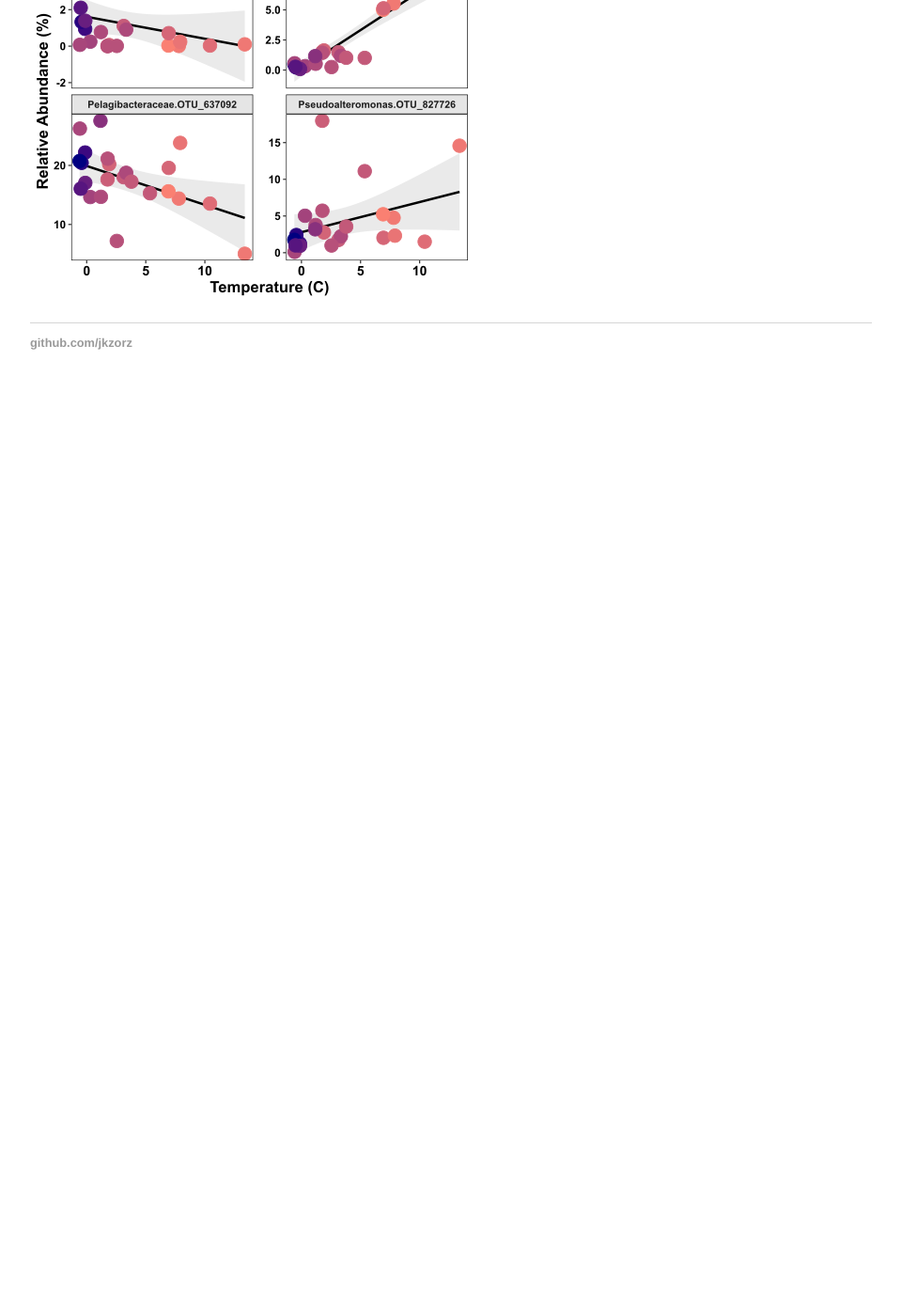
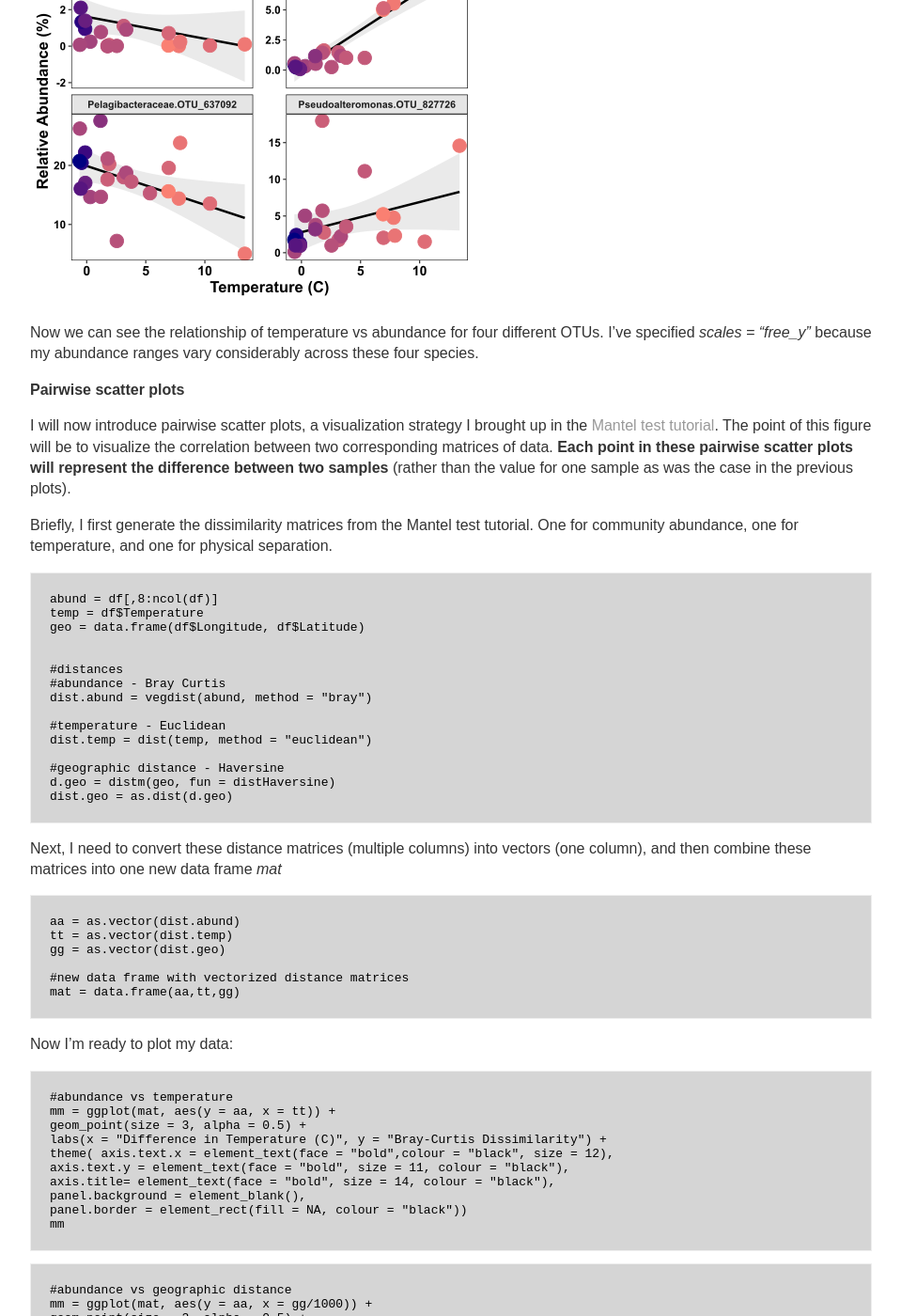
Before and after one commit to jkzorz/jkzorz.github.io, a Jekyll site: the page built from _posts/2019-07-08-scatter-plots.md, in a window 1280 px wide and 1400 px high, scrolled down 4868 px. Shown: the whole window at 94% size, without its empty margins (160-1119 px from the left). Built offline with Jekyll 4.4.1, drawn with Linux system fonts in a browser that asks for light colours; before the commit the page ends 5300 px from its top, so only the background shows below that; some of the changed text lies outside the part shown.

Commit message:
Update 2019-07-08-scatter-plots.md

````diff
--- a/_posts/2019-07-08-scatter-plots.md
+++ b/_posts/2019-07-08-scatter-plots.md
@@ -171,3 +171,86 @@ scale_colour_continuous(high = "navy", low = "salmon")
 ```
 
 ![useful image]({{ site.url }}/assets/Scatter_facet.png)
+
+Now we can see the relationship of temperature vs abundance for four different OTUs. I've specified *scales = "free_y"* because my abundance ranges vary considerably across these four species.
+
+
+**Pairwise scatter plots**
+
+I will now introduce pairwise scatter plots, a visualization strategy I brought up in the [Mantel test tutorial](https://jkzorz.github.io/2019/07/08/mantel-test.html). The point of this figure will be to visualize the correlation between two corresponding matrices of data. **Each point in these pairwise scatter plots will represent the difference between two samples** (rather than the value for one sample as was the case in the previous plots).
+
+Briefly, I first generate the dissimilarity matrices from the Mantel test tutorial. One for community abundance, one for temperature, and one for physical separation.
+
+```
+abund = df[,8:ncol(df)]
+temp = df$Temperature
+geo = data.frame(df$Longitude, df$Latitude)
+
+
+#distances
+#abundance - Bray Curtis
+dist.abund = vegdist(abund, method = "bray")
+
+#temperature - Euclidean
+dist.temp = dist(temp, method = "euclidean")
+
+#geographic distance - Haversine
+d.geo = distm(geo, fun = distHaversine)
+dist.geo = as.dist(d.geo)
+```
+
+Next, I need to convert these distance matrices (multiple columns) into vectors (one column), and then combine these matrices into one new data frame *mat*
+
+```
+aa = as.vector(dist.abund)
+tt = as.vector(dist.temp)
+gg = as.vector(dist.geo)
+
+#new data frame with vectorized distance matrices
+mat = data.frame(aa,tt,gg)
+```
+
+Now I'm ready to plot my data:
+
+```
+#abundance vs temperature
+mm = ggplot(mat, aes(y = aa, x = tt)) +
+geom_point(size = 3, alpha = 0.5) +
+labs(x = "Difference in Temperature (C)", y = "Bray-Curtis Dissimilarity") +
+theme( axis.text.x = element_text(face = "bold",colour = "black", size = 12),
+axis.text.y = element_text(face = "bold", size = 11, colour = "black"),
+axis.title= element_text(face = "bold", size = 14, colour = "black"),
+panel.background = element_blank(),
+panel.border = element_rect(fill = NA, colour = "black"))
+mm
+```
+
+```
+#abundance vs geographic distance
+mm = ggplot(mat, aes(y = aa, x = gg/1000)) +
+geom_point(size = 3, alpha = 0.5) +
+labs(x = "Physical separation (km)", y = "Bray-Curtis Dissimilarity") +
+theme( axis.text.x = element_text(face = "bold",colour = "black", size = 12),
+axis.text.y = element_text(face = "bold", size = 11, colour = "black"),
+axis.title= element_text(face = "bold", size = 14, colour = "black"),
+panel.background = element_blank(),
+panel.border = element_rect(fill = NA, colour = "black"))
+mm
+```
+
+
+```
+mm = ggplot(mat, aes(y = aa, x = tt)) +
+    geom_point(size = 4, alpha = 0.75, colour = "black",shape = 21, aes(fill = gg/1000)) +
+    geom_smooth(method = "lm", colour = "black", alpha = 0.2) +
+    labs(x = "Difference in Temperature (C)", y = "Bray-Curtis Dissimilarity", fill = "Physical Separation (km)") +
+    theme( axis.text.x = element_text(face = "bold",colour = "black", size = 12),
+           axis.text.y = element_text(face = "bold", size = 11, colour = "black"),
+           axis.title= element_text(face = "bold", size = 14, colour = "black"),
+           panel.background = element_blank(),
+           panel.border = element_rect(fill = NA, colour = "black"),
+           legend.position = "top",
+           legend.text = element_text(size = 10, face = "bold"),
+           legend.title = element_text(size = 11, face = "bold")) +
+    scale_fill_continuous(high = "navy", low = "skyblue")
+```
````
